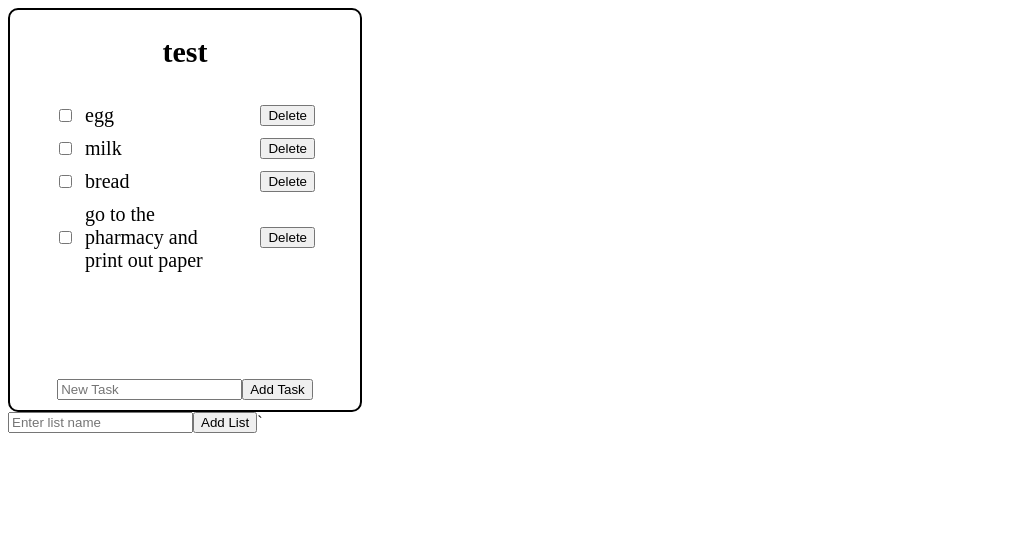
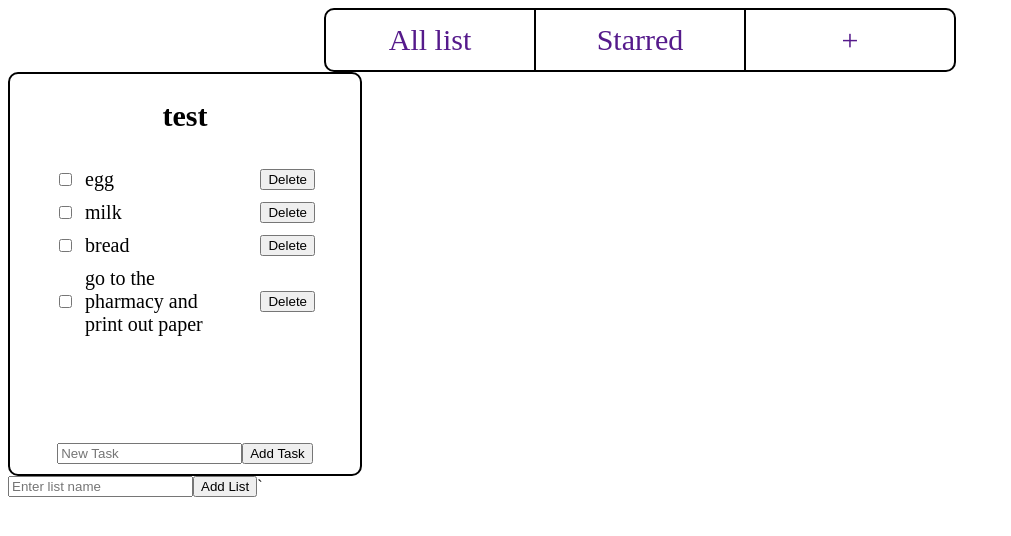
Before and after one commit to tony770/Angular_ToDoApp, an Angular app: page / in a window 1280 px wide. Shown: the top 536 px of the page, without its empty margins (0-1011 px from the left). Built offline with nearby package versions, Linux system fonts and the light colour scheme.

Commit message:
added navbar component

```diff
--- a/src/app/app.component.html
+++ b/src/app/app.component.html
@@ -1 +1,2 @@
+<app-navbar></app-navbar>
 <app-list-container></app-list-container>
--- a/src/app/app.component.ts
+++ b/src/app/app.component.ts
@@ -2,11 +2,12 @@ import { Component } from '@angular/core';
 import { RouterOutlet } from '@angular/router';
 import { ListComponent } from './list/list.component';
 import { ListContainerComponent } from './list-container/list-container.component';
+import { NavbarComponent } from './navbar/navbar.component';
 
 @Component({
   selector: 'app-root',
   standalone: true,
-  imports: [RouterOutlet, ListComponent, ListContainerComponent],
+  imports: [RouterOutlet, ListComponent, ListContainerComponent, NavbarComponent],
   templateUrl: './app.component.html',
   styleUrl: './app.component.css'
 })
--- /dev/null
+++ b/src/app/navbar/navbar.component.css
@@ -0,0 +1,27 @@
+div {
+    width: 50%;
+    margin: 0 auto;
+}
+
+nav {
+    border: 2px solid black;
+    display: flex;
+    justify-content: space-evenly;
+    font-size: 30px;
+    border-radius: 10px;
+    height: 60px;
+}
+
+nav a {
+    padding: 10px;
+    text-decoration: none;
+    border-right: 2px solid black;
+    flex: 1;
+    display: flex;
+    align-items: center;
+    justify-content: center;
+}
+
+nav a:last-child {
+    border-right: none;
+}
--- /dev/null
+++ b/src/app/navbar/navbar.component.html
@@ -0,0 +1,7 @@
+<div>
+    <nav>
+        <a href="">All list</a>
+        <a href="">Starred</a>
+        <a href="">+</a>
+    </nav>
+</div>
```
Also changed, not shown: src/app/navbar/navbar.component.ts (added, +12 -0 lines), 1 other file (tests, documents, lock files or other folders).
